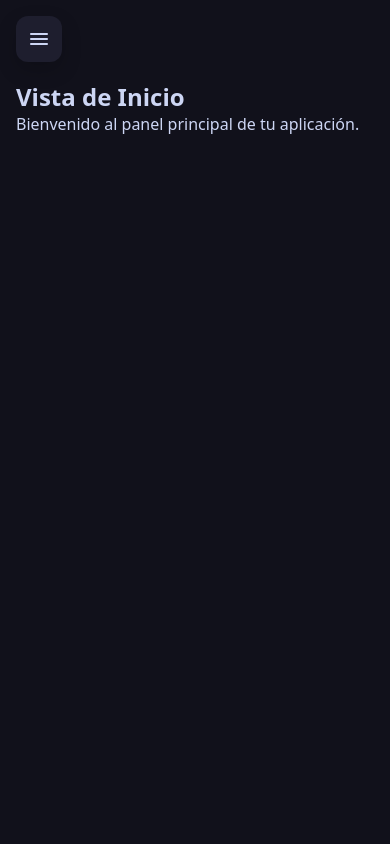
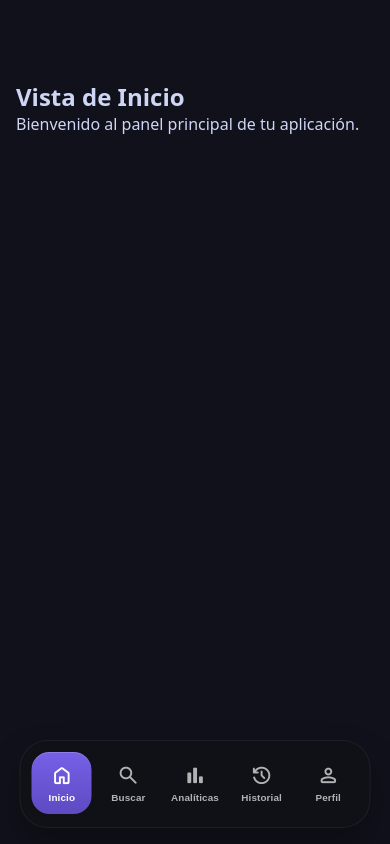
Before and after one commit to YouEvzoon/vue-sidebar-app, a Vue app: page / in a window 390 px wide. Built offline with nearby package versions, Linux system fonts and the light colour scheme.

Commit message:
se convertio  a navbar

```diff
--- a/src/App.vue
+++ b/src/App.vue
@@ -10,7 +10,6 @@ import AjustesView from './components/AjustesView.vue'
 const currentComponent = ref(markRaw(InicioView))
 const activeItem = ref('Inicio')
 const isDarkMode = ref(true)
-const mobileMenuOpen = ref(false)
 
 const applyTheme = () => {
   document.body.classList.toggle('light-theme', !isDarkMode.value)
@@ -19,7 +18,6 @@ const applyTheme = () => {
 const selectComponent = (component, itemName) => {
   currentComponent.value = component
   activeItem.value = itemName || 'Inicio'
-  mobileMenuOpen.value = false
 }
 
 const toggleTheme = () => {
@@ -49,10 +47,6 @@ onMounted(() => {
 
 <template>
   <div class="layout">
-    <button class="mobile-menu-toggle" type="button" aria-label="Abrir menú" @click="mobileMenuOpen = true">
-      <span class="material-symbols-rounded">menu</span>
-    </button>
-
     <Sidebar
       class="desktop-sidebar"
       :active-item="activeItem"
@@ -62,12 +56,8 @@ onMounted(() => {
     />
 
     <MobileSidebar
-      v-if="mobileMenuOpen"
       :active-item="activeItem"
-      :is-dark-mode="isDarkMode"
       @select-component="selectComponent"
-      @toggle-theme="toggleTheme"
-      @close="mobileMenuOpen = false"
     />
 
     <main class="content">
@@ -87,22 +77,6 @@ onMounted(() => {
   padding: 2rem;
 }
 
-.mobile-menu-toggle {
-  display: none;
-  position: fixed;
-  top: 1rem;
-  left: 1rem;
-  z-index: 50;
-  width: 46px;
-  height: 46px;
-  border: none;
-  border-radius: 12px;
-  background-color: var(--bg-sidebar);
-  color: var(--text-main);
-  box-shadow: 0 8px 20px rgba(0, 0, 0, 0.18);
-  cursor: pointer;
-}
-
 @media (max-width: 767px) {
   .layout {
     display: block;
@@ -112,14 +86,8 @@ onMounted(() => {
     display: none;
   }
 
-  .mobile-menu-toggle {
-    display: flex;
-    align-items: center;
-    justify-content: center;
-  }
-
   .content {
-    padding: 5rem 1rem 1.5rem;
+    padding: 5rem 1rem 5.5rem;
   }
 }
 </style>
--- a/src/components/MobileSidebar.vue
+++ b/src/components/MobileSidebar.vue
@@ -1,6 +1,5 @@
 <script setup>
 import { markRaw } from 'vue'
-import SidebarItem from './SidebarItem.vue'
 import InicioView from './InicioView.vue'
 import AnaliticasView from './AnaliticasView.vue'
 import ProyectosView from './ProyectosView.vue'
@@ -11,19 +10,16 @@ const props = defineProps({
     type: String,
     default: 'Inicio',
   },
-  isDarkMode: {
-    type: Boolean,
-    default: true,
-  },
 })
 
-const emit = defineEmits(['select-component', 'toggle-theme', 'close'])
+const emit = defineEmits(['select-component'])
 
 const menuItems = [
   { name: 'Inicio', iconName: 'home', component: markRaw(InicioView) },
+  { name: 'Buscar', iconName: 'search', component: markRaw(AnaliticasView) },
   { name: 'Analíticas', iconName: 'bar_chart', component: markRaw(AnaliticasView) },
-  { name: 'Proyectos', iconName: 'folder', component: markRaw(ProyectosView) },
-  { name: 'Ajustes', iconName: 'settings', component: markRaw(AjustesView) },
+  { name: 'Historial', iconName: 'history', component: markRaw(ProyectosView) },
+  { name: 'Perfil', iconName: 'person', component: markRaw(AjustesView) },
 ]
 
 const handleSelect = (item) => {
@@ -32,183 +28,78 @@ const handleSelect = (item) => {
 </script>
 
 <template>
-  <div class="mobile-sidebar-wrapper">
-    <div class="mobile-backdrop" @click="emit('close')" />
-
-    <aside class="mobile-sidebar">
-      <div class="mobile-header">
-        <div class="logo-icon">
-          <span class="material-symbols-rounded">bolt</span>
-        </div>
-        <span class="logo-text">CODIGO-PC</span>
-        <button class="close-btn" type="button" @click="emit('close')" aria-label="Cerrar menú">
-          <span class="material-symbols-rounded">close</span>
-        </button>
-      </div>
-
-      <nav class="nav-menu">
-        <SidebarItem
-          v-for="item in menuItems"
-          :key="item.name"
-          :item="item"
-          :is-collapsed="false"
-          :is-active="props.activeItem === item.name"
-          @select="handleSelect"
-        />
-      </nav>
-
-      <div class="sidebar-footer">
-        <label class="theme-switch" :title="props.isDarkMode ? 'Modo Oscuro' : 'Modo Claro'">
-          <input type="checkbox" :checked="props.isDarkMode" @change="emit('toggle-theme')" />
-          <span class="slider">
-            <span class="switch-icon material-symbols-rounded">{{ props.isDarkMode ? 'dark_mode' : 'light_mode' }}</span>
-          </span>
-        </label>
-        <span class="theme-label">{{ props.isDarkMode ? 'Modo Oscuro' : 'Modo Claro' }}</span>
-      </div>
-    </aside>
-  </div>
+  <nav class="mobile-navbar" aria-label="Navegación móvil">
+    <button
+      v-for="item in menuItems"
+      :key="item.name"
+      type="button"
+      class="nav-item"
+      :class="{ active: props.activeItem === item.name || (item.name === 'Inicio' && props.activeItem === 'Home') }"
+      @click="handleSelect(item)"
+    >
+      <span class="material-symbols-rounded icon">{{ item.iconName }}</span>
+      <span class="label">{{ item.name }}</span>
+    </button>
+  </nav>
 </template>
 
 <style scoped>
-.mobile-sidebar-wrapper {
+.mobile-navbar {
   position: fixed;
-  inset: 0;
-  z-index: 40;
+  left: 50%;
+  bottom: 1rem;
+  transform: translateX(-50%);
+  width: min(90vw, 420px);
+  display: flex;
+  align-items: center;
+  justify-content: space-between;
+  gap: 0.4rem;
+  padding: 0.7rem 0.7rem 0.8rem;
+  border-radius: 28px;
+  background: rgba(17, 18, 23, 0.96);
+  border: 1px solid rgba(255, 255, 255, 0.06);
+  box-shadow: 0 18px 35px rgba(0, 0, 0, 0.28);
+  z-index: 30;
 }
 
-.mobile-backdrop {
-  position: absolute;
-  inset: 0;
-  background: rgba(15, 23, 42, 0.55);
+.nav-item {
+  flex: 1;
+  display: flex;
+  flex-direction: column;
+  align-items: center;
+  justify-content: center;
+  gap: 0.35rem;
+  min-height: 62px;
+  border: none;
+  background: transparent;
+  color: rgba(255, 255, 255, 0.68);
+  cursor: pointer;
+  border-radius: 18px;
+  transition: all 0.2s ease;
 }
 
-.mobile-sidebar {
-  position: absolute;
-  inset: 0 auto 0 0;
-  width: min(82vw, 280px);
-  height: 100vh;
-  background-color: var(--bg-sidebar);
-  color: var(--text-main);
-  display: flex;
-  flex-direction: column;
-  padding: 1rem 0.85rem;
-  box-sizing: border-box;
-  box-shadow: 0 18px 50px rgba(0, 0, 0, 0.3);
+.nav-item:hover {
+  background: rgba(255, 255, 255, 0.04);
 }
 
-.mobile-header {
-  display: flex;
-  align-items: center;
-  gap: 0.65rem;
-  padding: 0.25rem 0.35rem 1rem;
-  min-height: 3rem;
+.nav-item.active {
+  background: linear-gradient(180deg, rgba(129, 105, 255, 0.9), rgba(117, 90, 242, 0.78));
+  color: #fff;
+  box-shadow: inset 0 1px 0 rgba(255, 255, 255, 0.18);
 }
 
-.logo-icon {
-  display: flex;
+.icon {
+  font-size: 1.45rem;
+  line-height: 1;
+  display: inline-flex;
   align-items: center;
   justify-content: center;
 }
 
-.logo-icon .material-symbols-rounded {
-  font-size: 1rem;
-  color: #22c55e;
-}
-
-.logo-text {
-  flex: 1;
-  color: var(--text-main);
-  letter-spacing: 0.02em;
-  font-size: 0.95rem;
-  font-weight: 700;
-  white-space: nowrap;
-}
-
-.close-btn {
-  width: 36px;
-  height: 36px;
-  display: flex;
-  align-items: center;
-  justify-content: center;
-  border: none;
-  border-radius: 10px;
-  background: transparent;
-  color: var(--text-main);
-  cursor: pointer;
-}
-
-.nav-menu {
-  display: flex;
-  flex-direction: column;
-  gap: 0.5rem;
-  flex: 1;
-}
-
-.sidebar-footer {
-  display: flex;
-  align-items: center;
-  gap: 0.75rem;
-  padding: 0.75rem 0.5rem;
-  border-top: 1px solid var(--hover-bg);
-}
-
-.theme-label {
-  font-size: 0.9rem;
-  color: var(--text-muted);
-  white-space: nowrap;
-}
-
-.theme-switch {
-  position: relative;
-  display: inline-block;
-  width: 42px;
-  height: 24px;
-  flex-shrink: 0;
-}
-
-.theme-switch input {
-  opacity: 0;
-  width: 0;
-  height: 0;
-}
-
-.slider {
-  position: absolute;
-  cursor: pointer;
-  top: 0;
-  left: 0;
-  right: 0;
-  bottom: 0;
-  background: linear-gradient(135deg, #3b4252, #4c566a);
-  transition: 0.3s ease;
-  border-radius: 999px;
-  box-shadow: inset 0 2px 6px rgba(0, 0, 0, 0.25);
-}
-
-.switch-icon {
-  position: absolute;
-  height: 18px;
-  width: 18px;
-  left: 3px;
-  bottom: 3px;
-  background-color: var(--bg-card);
-  color: var(--primary-accent);
-  transition: 0.3s ease;
-  border-radius: 50%;
-  display: flex;
-  align-items: center;
-  justify-content: center;
-  font-size: 12px;
-  box-shadow: 0 3px 8px rgba(0, 0, 0, 0.25);
-}
-
-input:checked + .slider {
-  background: linear-gradient(135deg, #22c55e, #16a34a);
-}
-
-input:checked + .slider .switch-icon {
-  transform: translateX(18px);
-  color: #ffffff;
+.label {
+  font-size: 0.62rem;
+  font-weight: 600;
+  letter-spacing: 0.01em;
+  line-height: 1;
 }
 </style>
```
Also changed, not shown: 5 other files (tests, documents, lock files or other folders).
